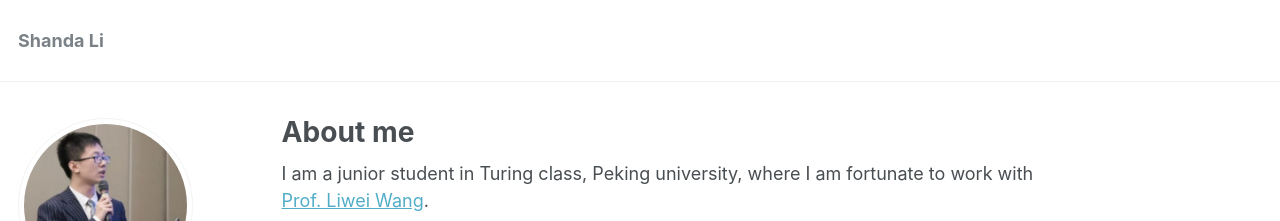
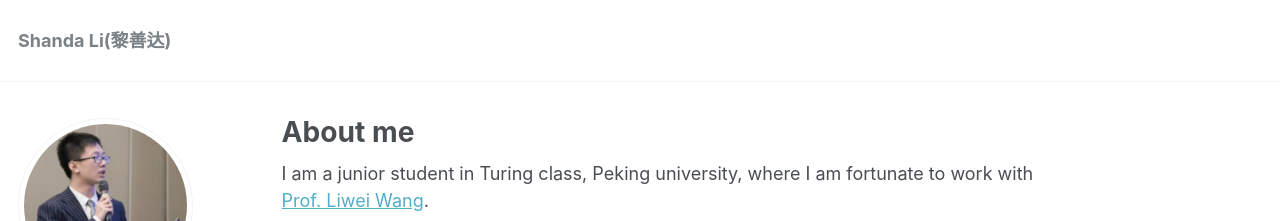
Before and after one commit to libinghui0000/huihui.github.io, a Jekyll site: the page built from _pages/about.md, in a window 1280 px wide. Shown: the top 221 px of the page. Built offline with Jekyll 4.4.1, drawn with Linux system fonts in a browser that asks for light colours.

Commit message:
Chinese name

```diff
--- a/_config.yml
+++ b/_config.yml
@@ -7,7 +7,7 @@
 
 # Site Settings
 locale                   : "en-US"
-title                    : "Shanda Li"
+title                    : "Shanda Li(黎善达)"
 title_separator          : "-"
 name                     : &name "Shanda Li"
 description              : &description " A junior student at PKU"
```
